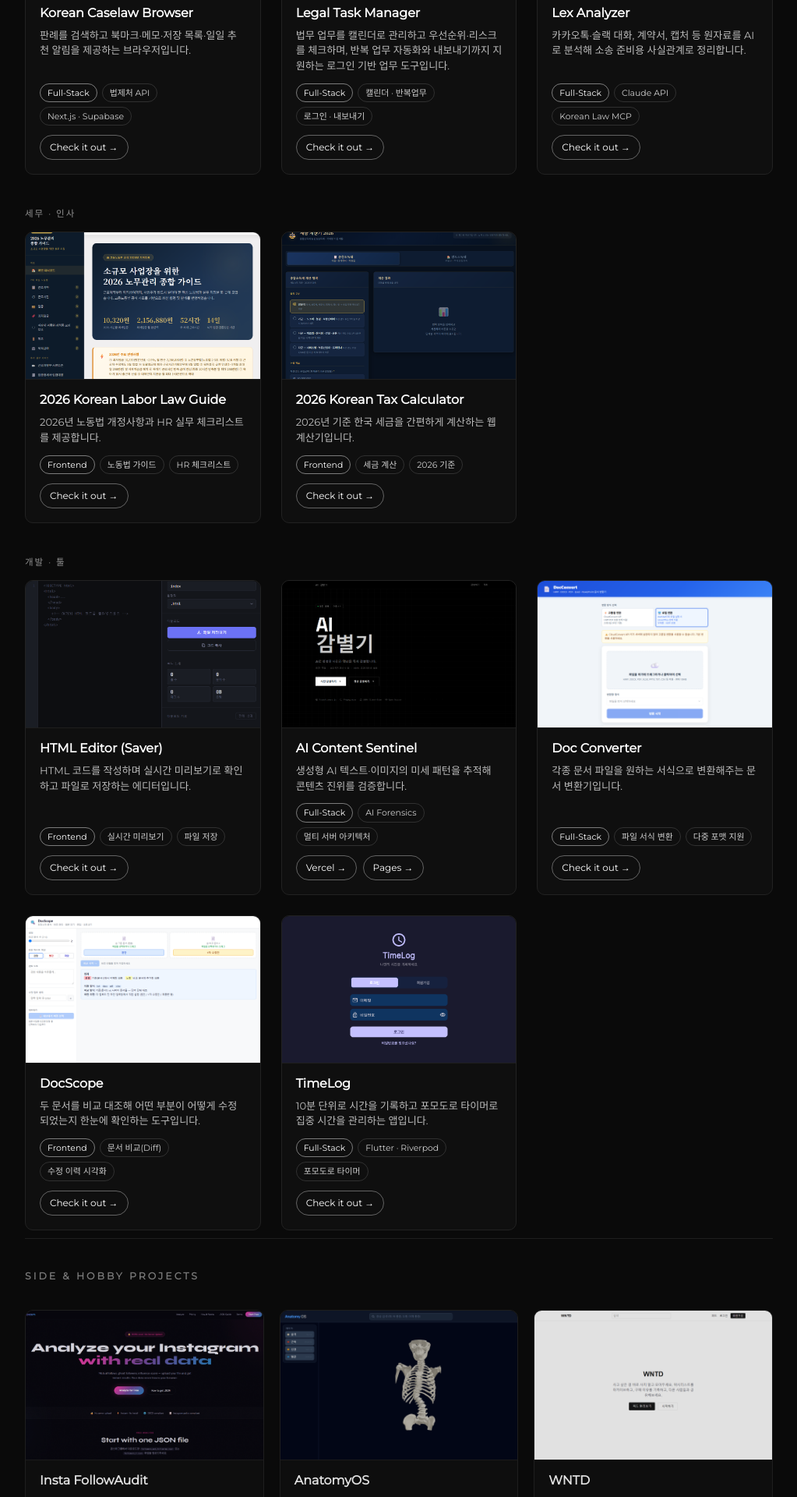
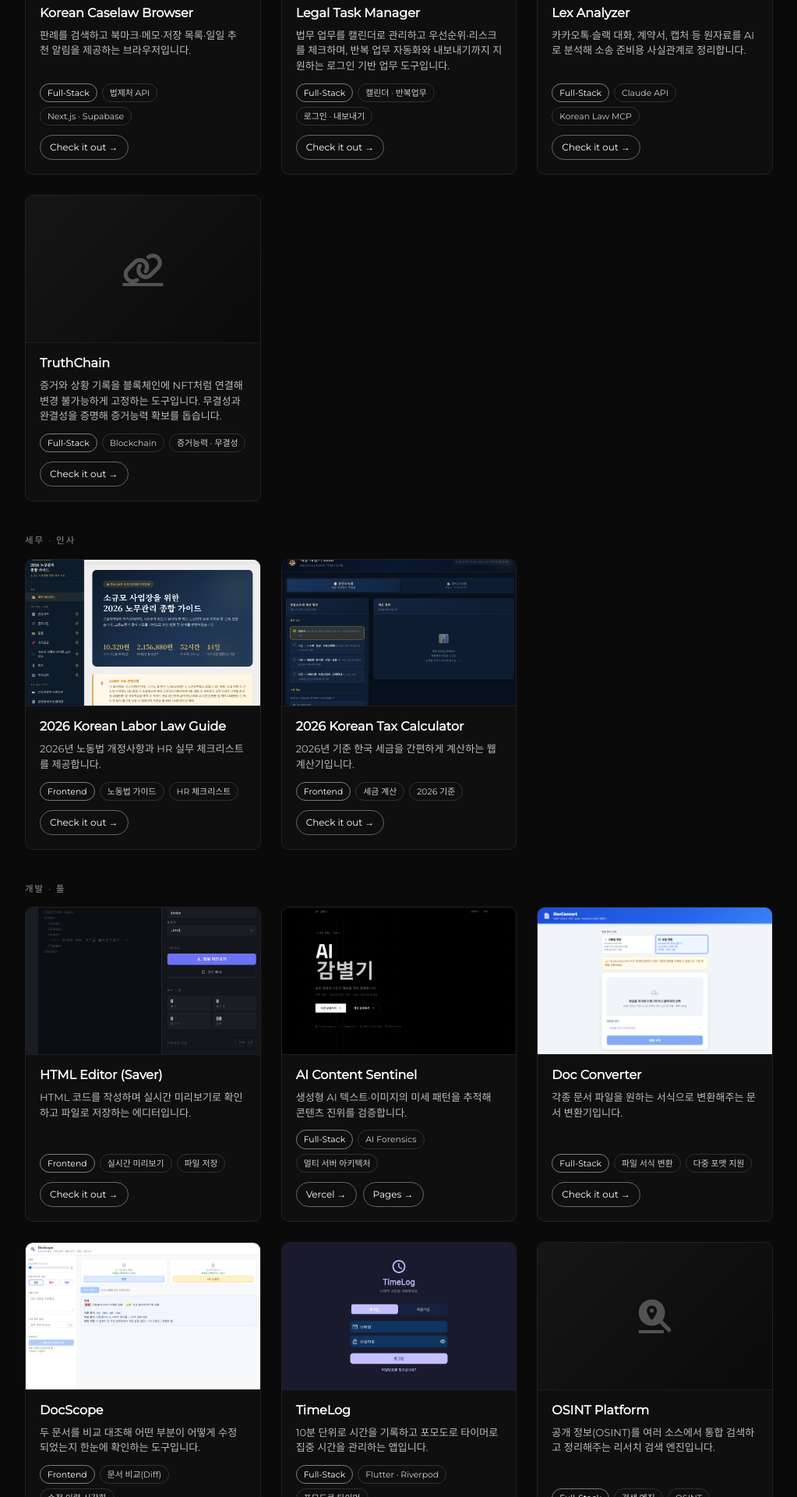
Before and after one commit to jjobfor1-ux/jjobfor1-ux.github.io, a Jekyll site: the page built from index.html, in a window 1280 px wide. Shown: the part 2584-4504 px from the top of the page at 78% size, without its empty margins (128-1151 px from the left). Built offline with Jekyll 4.4.1, drawn with Linux system fonts in a browser that asks for light colours; some of the changed text lies outside the part shown.

Commit message:
Add TruthChain, OSINT/Global Research, EasyIGF, and ebook builder note
Co-Authored-By: Claude Sonnet 5 <noreply@anthropic.com>

```diff
--- a/_includes/head.html
+++ b/_includes/head.html
@@ -231,5 +231,28 @@
     .project-card-links a:hover {
       background: rgba(255, 255, 255, 0.1);
     }
+    .project-card-media--icon {
+      display: flex !important;
+      align-items: center;
+      justify-content: center;
+      background: linear-gradient(135deg, #161616, #0a0a0a) !important;
+      font-size: 2.6rem;
+      color: rgba(255, 255, 255, 0.28);
+    }
+    .project-note {
+      display: flex;
+      align-items: center;
+      gap: 8px;
+      margin: 14px 2px 0;
+      font-size: 0.76rem;
+      color: rgba(255, 255, 255, 0.45) !important;
+    }
+    .project-note i {
+      font-size: 0.95rem;
+    }
+    .project-note a {
+      color: rgba(255, 255, 255, 0.6) !important;
+      text-decoration: underline;
+    }
   </style>
 </head>
--- a/_includes/projects.html
+++ b/_includes/projects.html
@@ -78,6 +78,18 @@
       <p>카카오톡·슬랙 대화, 계약서, 캡처 등 원자료를 AI로 분석해 소송 준비용 사실관계로 정리합니다.</p>
       <div class="project-card-tags"><span>Full-Stack</span><span>Claude API</span><span>Korean Law MCP</span></div>
       <div class="project-card-links"><a href="https://lex-analyzer-one.vercel.app/" target="_blank">Check it out →</a></div>
+    </div>
+  </div>
+
+  <div class="project-card">
+    <a class="project-card-media project-card-media--icon" href="https://truthchain-worker.analyzeig.workers.dev/" target="_blank">
+      <i class="fa-solid fa-link"></i>
+    </a>
+    <div class="project-card-body">
+      <h3>TruthChain</h3>
+      <p>증거와 상황 기록을 블록체인에 NFT처럼 연결해 변경 불가능하게 고정하는 도구입니다. 무결성과 완결성을 증명해 증거능력 확보를 돕습니다.</p>
+      <div class="project-card-tags"><span>Full-Stack</span><span>Blockchain</span><span>증거능력 · 무결성</span></div>
+      <div class="project-card-links"><a href="https://truthchain-worker.analyzeig.workers.dev/" target="_blank">Check it out →</a></div>
     </div>
   </div>
 
@@ -178,6 +190,30 @@
     </div>
   </div>
 
+  <div class="project-card">
+    <a class="project-card-media project-card-media--icon" href="https://osint-platform.analyzeig.workers.dev/" target="_blank">
+      <i class="fa-solid fa-magnifying-glass-location"></i>
+    </a>
+    <div class="project-card-body">
+      <h3>OSINT Platform</h3>
+      <p>공개 정보(OSINT)를 여러 소스에서 통합 검색하고 정리해주는 리서치 검색 엔진입니다.</p>
+      <div class="project-card-tags"><span>Full-Stack</span><span>검색 엔진</span><span>OSINT</span></div>
+      <div class="project-card-links"><a href="https://osint-platform.analyzeig.workers.dev/" target="_blank">Check it out →</a></div>
+    </div>
+  </div>
+
+  <div class="project-card">
+    <a class="project-card-media project-card-media--icon" href="https://global-research-tool.pages.dev/" target="_blank">
+      <i class="fa-solid fa-globe"></i>
+    </a>
+    <div class="project-card-body">
+      <h3>Global Research Tool</h3>
+      <p>전세계 자료원을 가로질러 검색하고 조사 자료를 정리해주는 리서치 검색 엔진입니다.</p>
+      <div class="project-card-tags"><span>Full-Stack</span><span>검색 엔진</span><span>Global Research</span></div>
+      <div class="project-card-links"><a href="https://global-research-tool.pages.dev/" target="_blank">Check it out →</a></div>
+    </div>
+  </div>
+
 </div>
 
 <h2 class="project-section-title">Side &amp; Hobby Projects</h2>
@@ -192,6 +228,18 @@
       <p>팔로워 구조를 분석해 계정 건전성을 평가하는 인사이트 대시보드입니다.</p>
       <div class="project-card-tags"><span>취미 프로젝트</span><span>Data Analytics</span></div>
       <div class="project-card-links"><a href="https://followchecker.analyzeig.workers.dev/" target="_blank">Check it out →</a></div>
+    </div>
+  </div>
+
+  <div class="project-card">
+    <a class="project-card-media" href="https://easyigf.analyzeig.workers.dev/" target="_blank">
+      <img alt="EasyIGF" src="{{ "/assets/img/igf.png" | prepend: site.baseurl }}" />
+    </a>
+    <div class="project-card-body">
+      <h3>EasyIGF</h3>
+      <p>Insta FollowAudit의 후속작, 인스타 팔로워 분석기 시즌 2입니다.</p>
+      <div class="project-card-tags"><span>취미 프로젝트</span><span>Instagram 분석</span><span>Season 2</span></div>
+      <div class="project-card-links"><a href="https://easyigf.analyzeig.workers.dev/" target="_blank">Check it out →</a></div>
     </div>
   </div>
 
@@ -256,3 +304,9 @@
   </div>
 
 </div>
+
+<p class="project-note">
+  <i class="fa-solid fa-book"></i>
+  전자책(EPUB·PDF·DOCX) 자동 생성 프로그램도 만들어봤습니다 —
+  <a href="https://github.com/jjobfor1-ux/python-windows-macos-ebook-builder-markdown" target="_blank">GitHub 저장소 →</a>
+</p>
```
